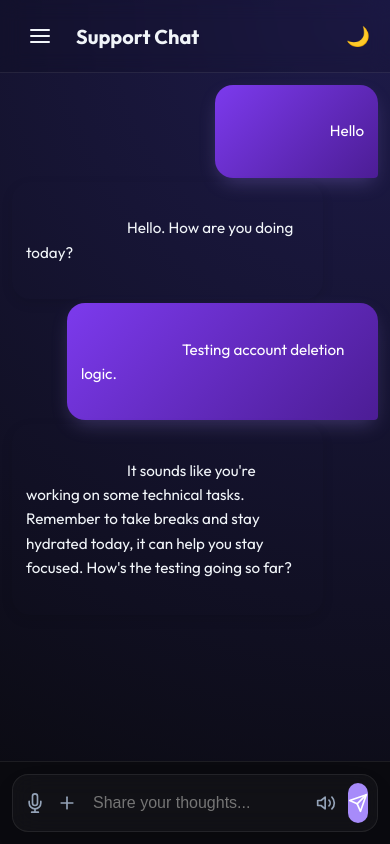
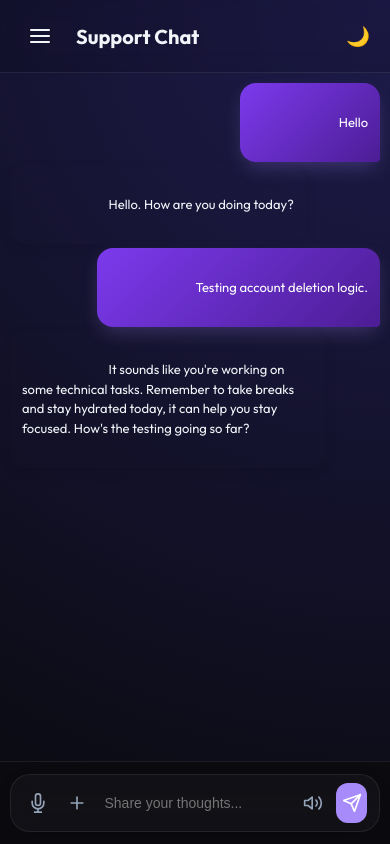
Before and after one commit to AmitKumarMaurya92/Mental-health-chatbot, a FastAPI app: page / in a window 390 px wide. Run offline with FastAPI, Linux system fonts and the light colour scheme; a user stored in the database is signed in; data comes from the database, SQL or seed files in the repository; both versions use the stored data as it was after the commit.

Commit message:
feat: implement frontend UI layout, CSS styles, and database structure for the mental health chatbot interface.

```diff
--- a/ui/static/style.css
+++ b/ui/static/style.css
@@ -14,7 +14,9 @@ body {
     color: var(--text-main);
     height: 100vh;
     width: 100%;
-    overflow: hidden;
+    margin: 0;
+    padding: 0;
+    overflow-x: hidden;
     display: flex;
     flex-direction: column;
 }
@@ -27,6 +29,7 @@ body {
     flex-direction: column;
     background: var(--bg-gradient);
     background-attachment: fixed;
+    position: relative;
 }
 
 /* Chat Messages - Scrollable */
@@ -34,7 +37,8 @@ body {
     flex: 1;
     overflow-y: auto;
     overflow-x: hidden;
-    padding: 20px 0;
+    padding: 12px;
+    padding-bottom: 100px; /* prevent input overlap */
     scroll-behavior: smooth;
     width: 100%;
 }
@@ -44,7 +48,6 @@ body {
     max-width: 900px;
     margin: 0 auto;
     width: 100%;
-    padding: 0 20px;
     display: flex;
     flex-direction: column;
     gap: 16px;
@@ -69,11 +72,11 @@ body {
 /* Message Bubble Rules */
 .message-bubble {
     display: inline-block;
-    max-width: 65%; /* Desktop default */
-    padding: 12px 18px;
-    font-size: 1rem;
-    line-height: 1.6;
-    border-radius: 18px;
+    max-width: 80%; /* Mobile friendly default */
+    padding: 10px 14px;
+    font-size: 14px;
+    line-height: 1.5;
+    border-radius: 16px;
     word-break: break-word;
     overflow-wrap: anywhere;
     white-space: pre-wrap;
@@ -104,12 +107,13 @@ body {
 
 /* Chat Input Bar Fix */
 .chat-input {
-    position: sticky;
+    position: fixed;
     bottom: 0;
+    left: 0;
     width: 100%;
     background: var(--bg-main);
     border-top: 1px solid var(--card-border);
-    padding: 20px 0;
+    padding: 12px 0;
     z-index: 100;
 }
 
@@ -179,30 +183,28 @@ body {
 
 /* Mobile Responsiveness */
 @media (max-width: 768px) {
-    .chat-inner {
-        padding: 0 12px;
+    .chat-messages {
+        padding: 10px;
+        padding-bottom: 90px;
     }
 
     .message-bubble {
         max-width: 85%;
-        font-size: 0.95rem;
-        padding: 10px 14px;
-    }
-
-    .chat-input {
-        padding: 12px 0;
+        font-size: 13px;
+        padding: 10px 12px;
     }
 
     .input-wrapper {
-        padding: 0 12px;
+        padding: 0 10px;
     }
 
     .input-glass {
-        border-radius: 16px;
+        border-radius: 20px;
+        gap: 8px;
     }
 
-    .chat-messages {
-        padding: 12px 0;
+    #message-input {
+        font-size: 14px;
     }
 }
 
--- a/ui/templates/index.html
+++ b/ui/templates/index.html
@@ -493,7 +493,7 @@
                     msg.innerHTML = marked.parse(msg.textContent.trim());
                 }
             });
-            scrollToBottom();
+            setTimeout(scrollToBottom, 100);
         };
     </script>
 </body>
```
Also changed, not shown: data/companion.db.
